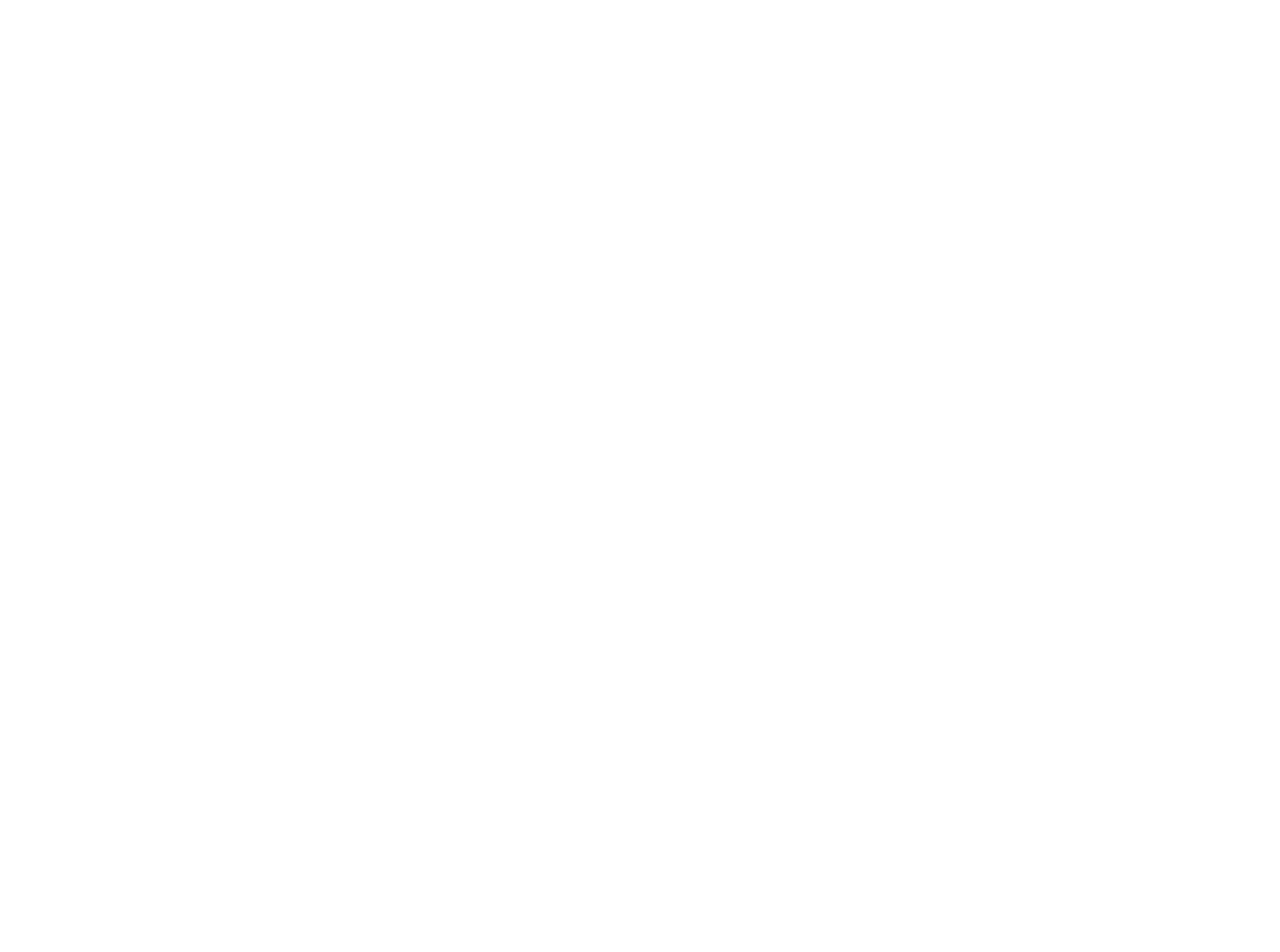
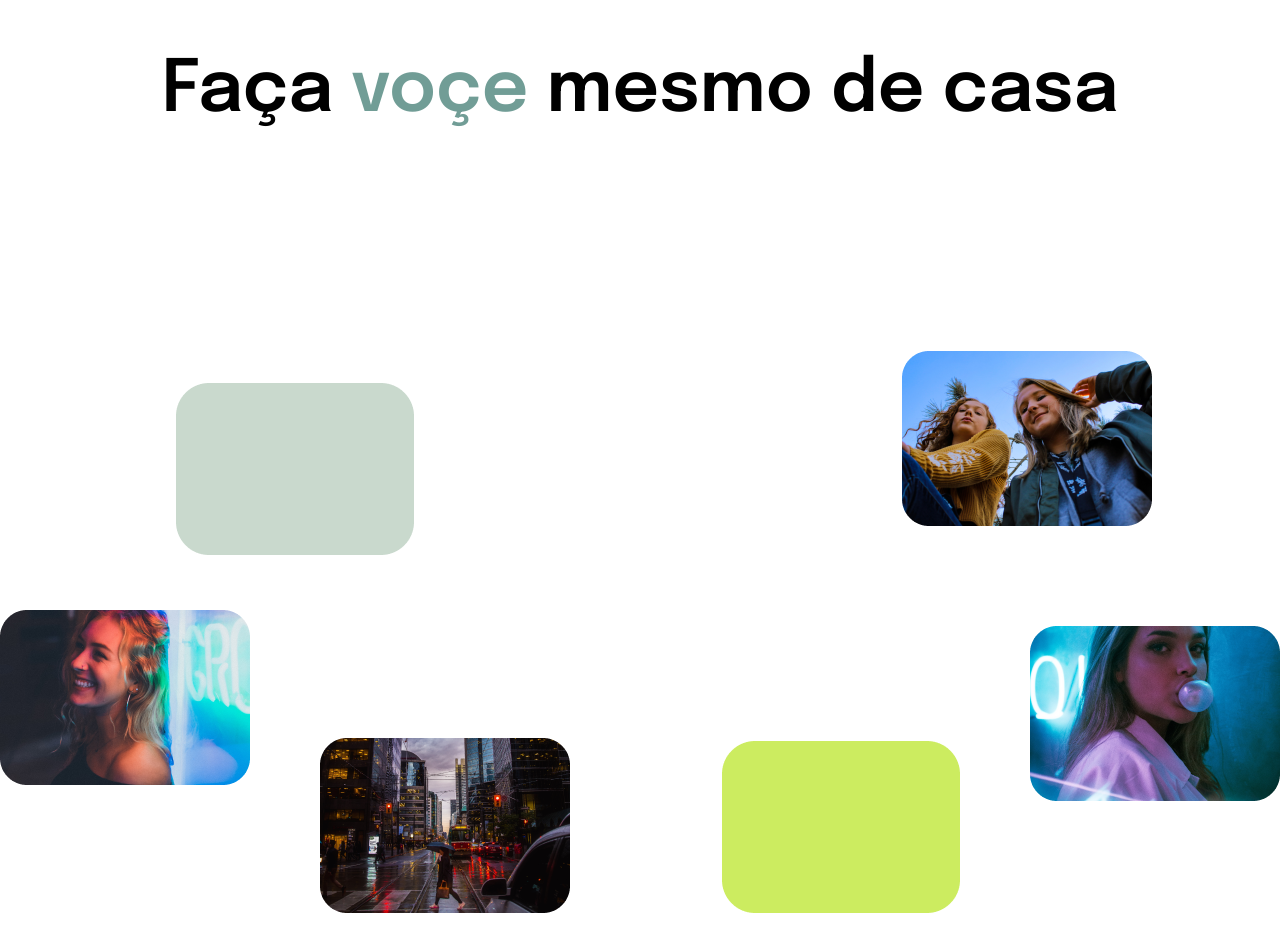
Before and after one commit to Ramonprog/instasany-nextjs, a Next.js app: page / in a window 1280 px wide. Shown: the part 1090-2042 px from the top of the page. Before the commit the page ends 930 px from the top, so only its background shows below. Built offline with nearby package versions, Linux system fonts and the light colour scheme.

Commit message:
feat: component section Cards layout

```diff
--- a/src/app/page.tsx
+++ b/src/app/page.tsx
@@ -1,9 +1,11 @@
+import SectionCards from '@/components/SectionCards'
 import SectionHero from '@/components/SectionHero'
 
 export default function Home() {
   return (
     <main>
       <SectionHero />
+      <SectionCards />
     </main>
   )
 }
--- /dev/null
+++ b/src/components/SectionCards/index.tsx
@@ -0,0 +1,59 @@
+import Image from 'next/image'
+import React from 'react'
+import Mockup from '/public/mockup-main.png'
+import Card01 from '/public/image-01.png'
+import Card02 from '/public/image-02.png'
+import Card03 from '/public/image-03.png'
+import Card04 from '/public/image-04.png'
+import Card05 from '/public/image-05.png'
+import Card06 from '/public/image-06.png'
+
+const SectionCards = () => {
+    return (
+        <section className='w-full mx-auto pb-20'>
+            <Image
+                src={Mockup}
+                alt='mockup celular com foto de uma garota'
+                className='sticky top-56 mx-auto -mt-[32rem] mb-16 z-10'
+            />
+
+            <h2 className='text-center text-7xl font-semibold mb-56'>Faça <span className='text-[#719d96]'>voçe</span> mesmo de casa</h2>
+
+            <div className='w-full max-w-[1320px] mx-auto h-[562px] relative'>
+                <Image
+                    src={Card01}
+                    className='absolute top-8 left-44'
+                    alt='carde de imagem 01'
+
+                />
+                <Image
+                    src={Card02}
+                    className='absolute bottom-32 left-0'
+                    alt='carde de imagem 02'
+                />
+                <Image
+                    src={Card03}
+                    className='absolute bottom-0 left-80'
+                    alt='carde de imagem 03'
+                />
+                <Image
+                    src={Card04}
+                    className='absolute top-0 right-32'
+                    alt='carde de imagem 04'
+                />
+                <Image
+                    src={Card05}
+                    className='absolute right-0 bottom-28'
+                    alt='carde de imagem 05'
+                />
+                <Image
+                    src={Card06}
+                    className='absolute bottom-0 right-80'
+                    alt='carde de imagem 06'
+                />
+            </div>
+        </section>
+    )
+}
+
+export default SectionCards
```
